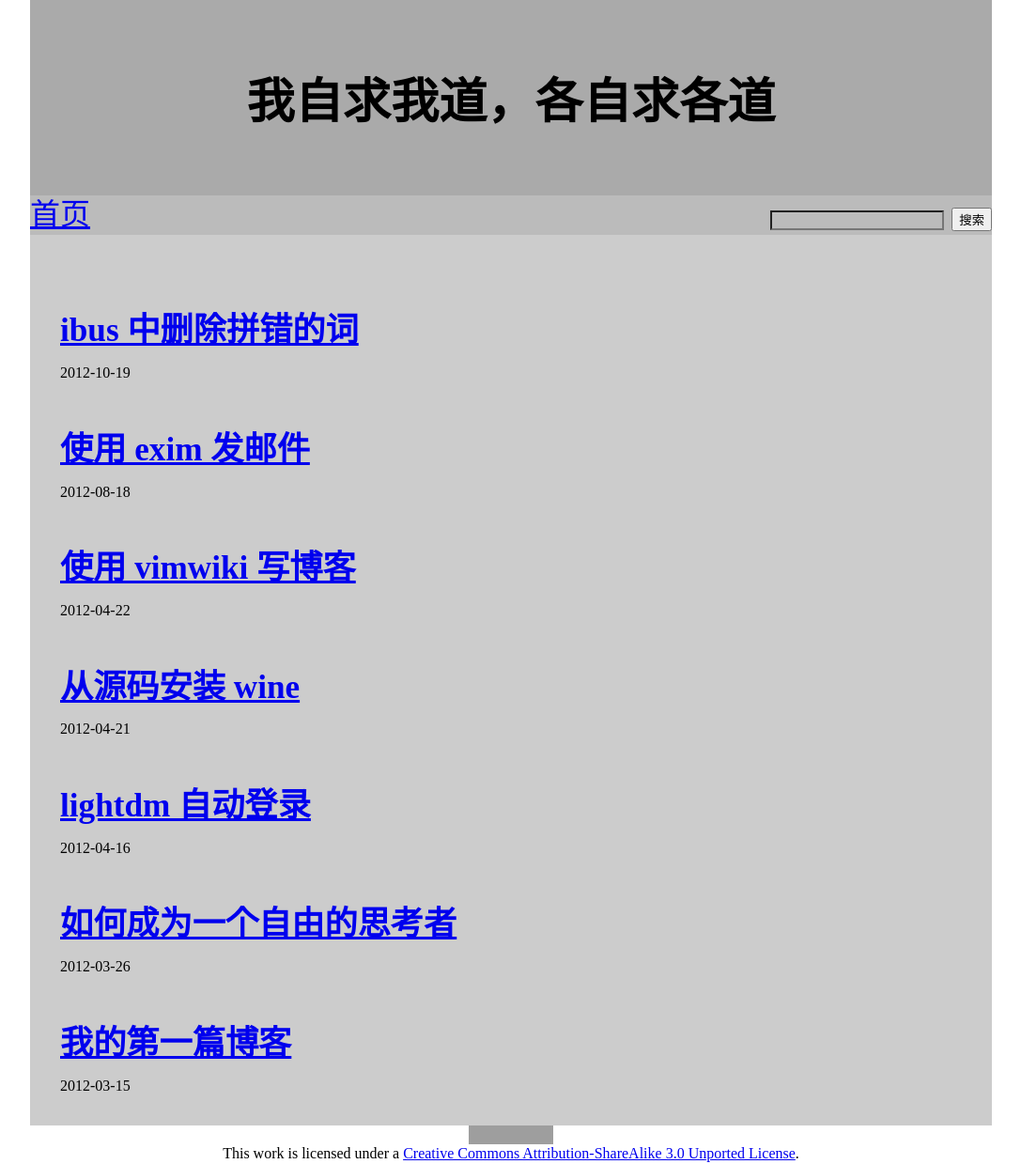
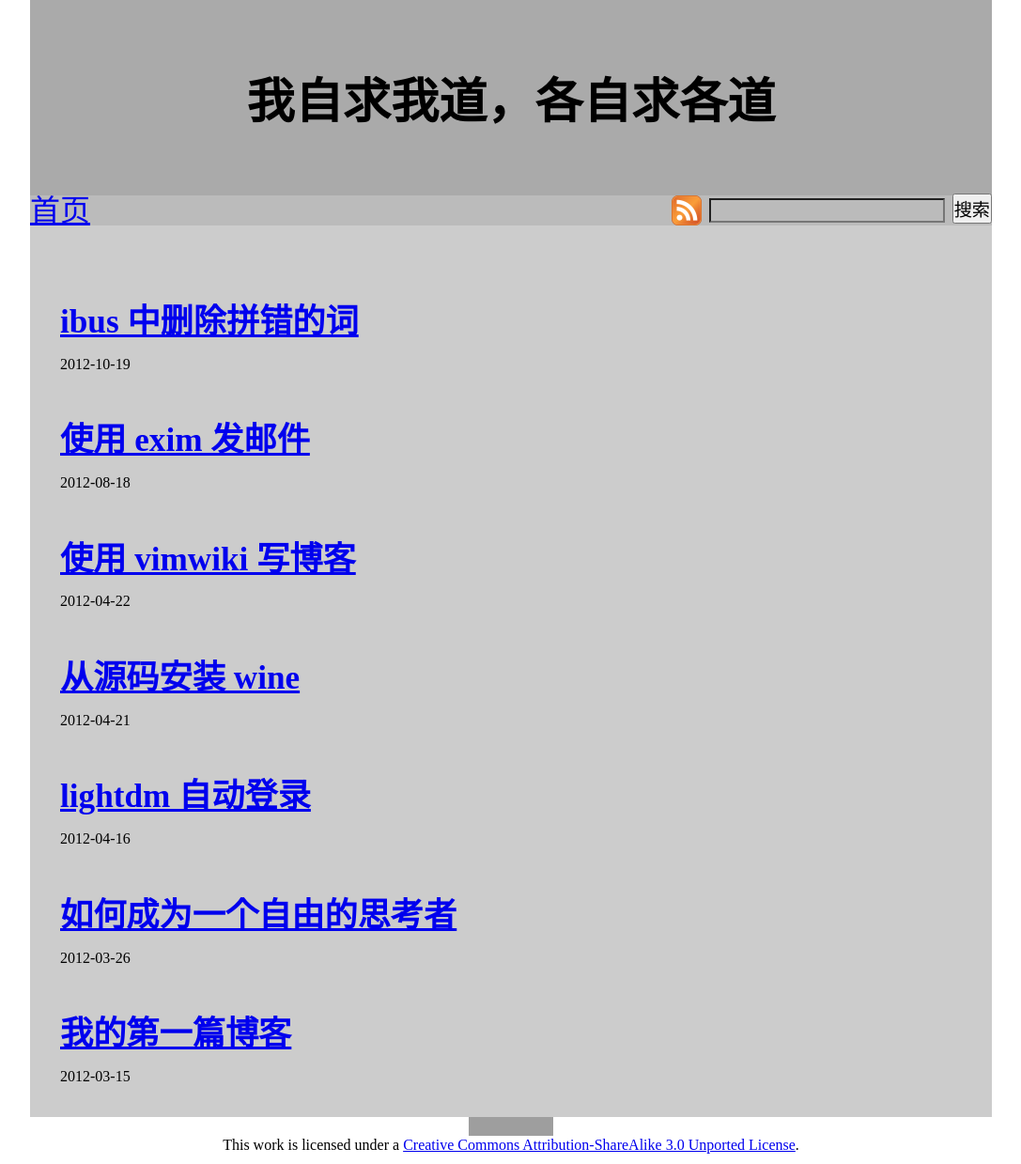
Before and after one commit to leiqin/leiqin.github.io, a Jekyll site: the page built from index.html, in a window 1280 px wide. Shown: the whole page at 94% size, without its empty margins (96-1183 px from the left). Built offline with Jekyll 4.4.1, drawn with Linux system fonts in a browser that asks for light colours; comment, search, counter and statistics services are not loaded; grey boxes are pictures that could not be loaded.

Commit message:
增加 Feed 输出

```diff
--- /dev/null
+++ b/_includes/atom.html
@@ -0,0 +1 @@
+<a href="/atom.xml"><img src="/images/Feed-icon.png" height="32pt" width="32pt" /></a>
--- a/_includes/google_custom_search.html
+++ b/_includes/google_custom_search.html
@@ -1,4 +1,4 @@
-<div id="googlecustomsearch" style="display: inline-block;float:right">
+<div id="googlecustomsearch">
     <form action="http://www.google.com/cse" id="cse-search-box">
         <input type="hidden" name="cx" value="010038583126736077913:gm2keba0yfm" />
         <input type="hidden" name="ie" value="utf-8" />
--- a/_layouts/index.html
+++ b/_layouts/index.html
@@ -1,7 +1,7 @@
 <html>
 	<head>
 		<meta http-equiv="content-type" content="text/html;charset=utf-8" />
-        <link rel="Stylesheet" type="text/css" href="css/default.css" />
+        <link rel="Stylesheet" type="text/css" href="/css/default.css" />
 		<link rel="shortcut icon" href="/images/galaxy-ngc3370.jpg" type="image/jpeg" />
 		<title>雷钦的博客</title>
 	</head>
@@ -12,7 +12,10 @@
             </div>
             <div id="label">
                 <a href="index.html">首页</a>
-                {% include google_custom_search.html %}
+                <div class="right">
+                    {% include atom.html %}
+                    {% include google_custom_search.html %}
+                </div>
             </div>
             <div id="content">
 			{{ content }}
--- a/css/default.css
+++ b/css/default.css
@@ -82,7 +82,7 @@ del {text-decoration: line-through; color: #777777;}
 #label {
     padding: 0;
     font-size: 200%;
-    line-height: 130%;
+    line-height: 100%;
     background: #bbbbbb;
 }
 
@@ -90,3 +90,22 @@ del {text-decoration: line-through; color: #777777;}
     padding: 2em;
     background: #cccccc;
 }
+
+.right {
+    float: right;
+}
+
+#googlecustomsearch {
+    display: inline;
+}
+
+#googlecustomsearch form {
+    display: inline;
+}
+
+#googlecustomsearch input {
+    padding: 0;
+    font-size: 60%;
+    position: relative;
+    top: -10px;
+}
```
Also changed, not shown: _layouts/post.html (+5 -2 lines), atom.xml (added, +28 -0 lines), images/Feed-icon.png (added).
